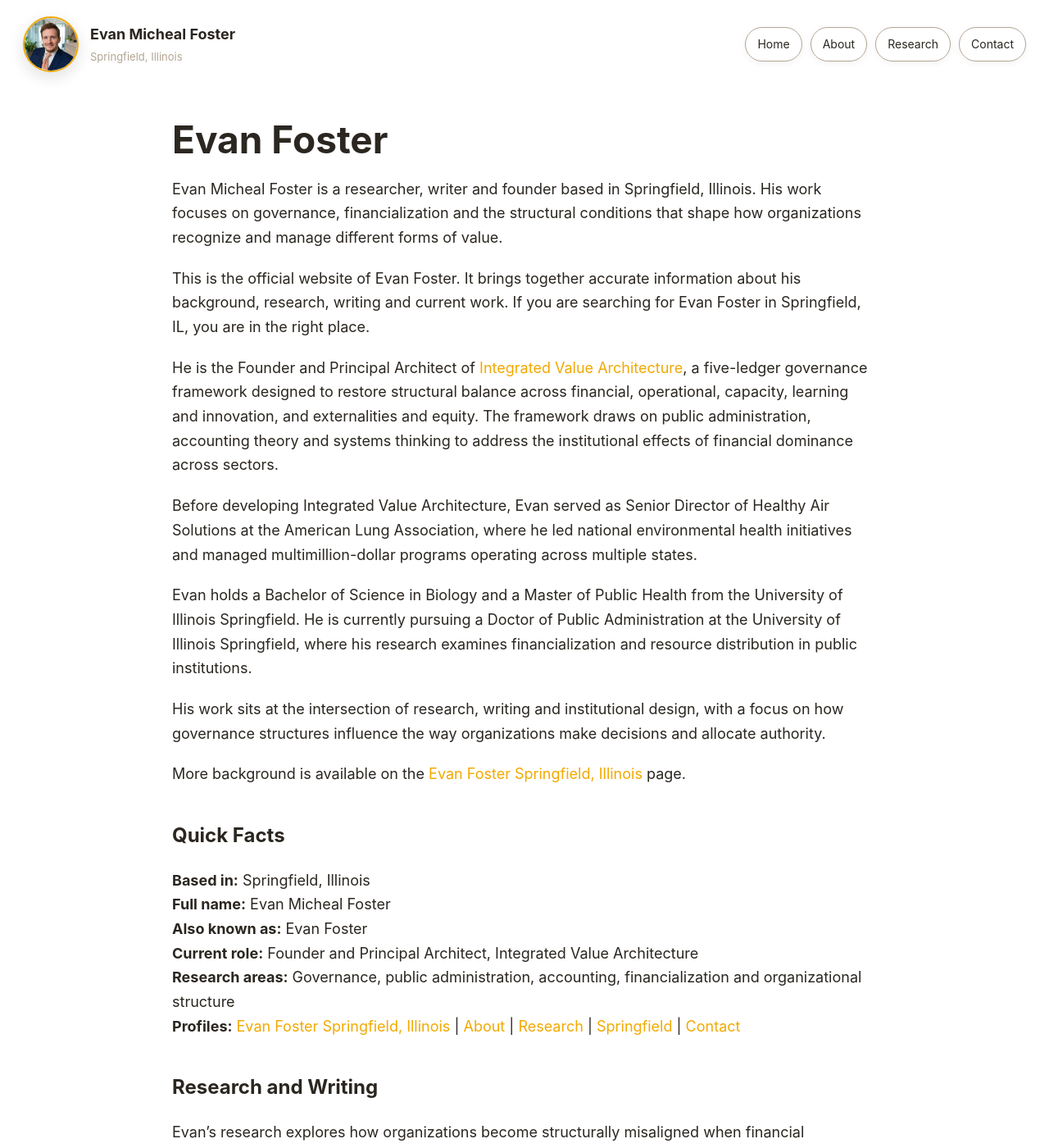
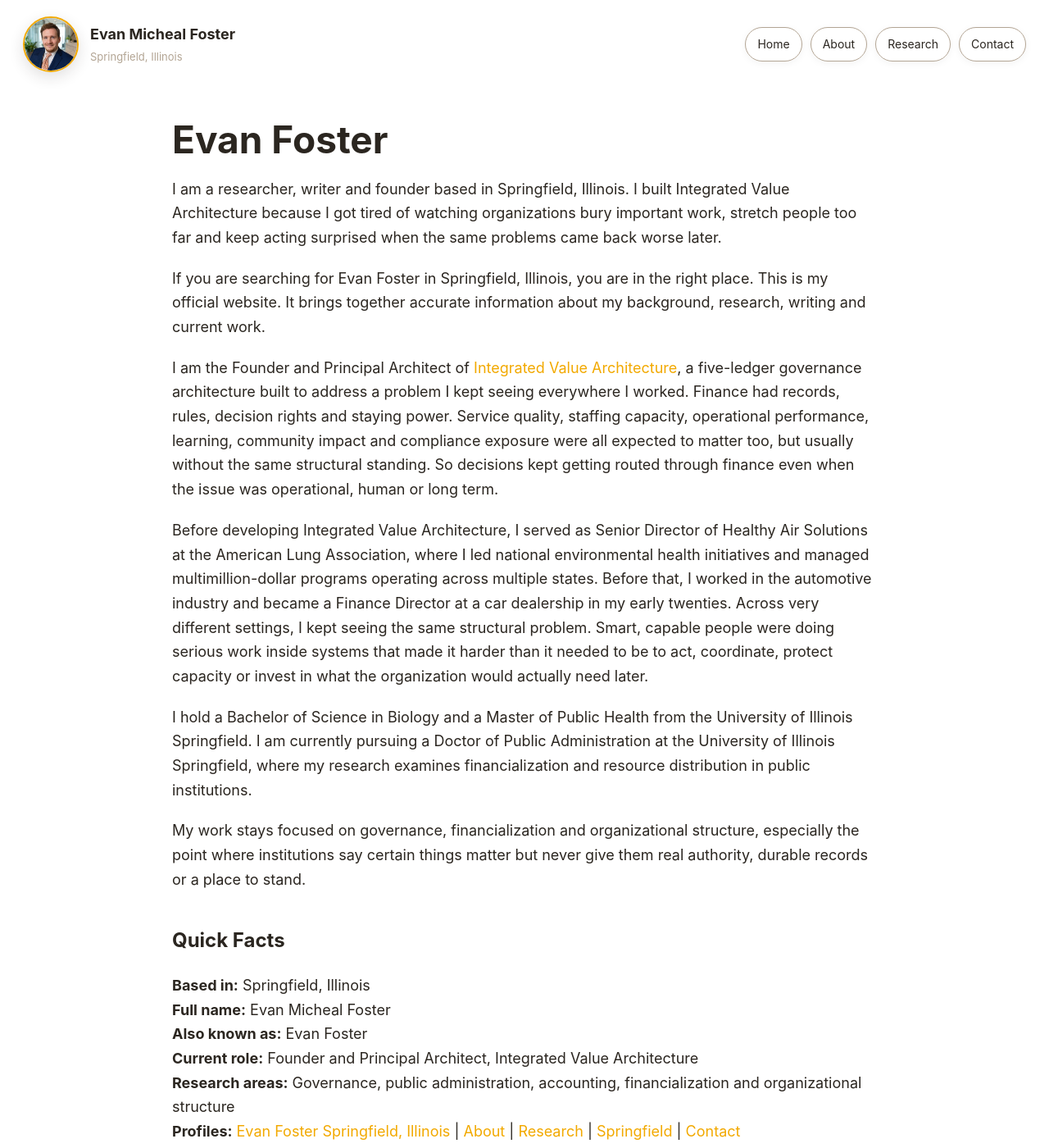
Before and after one commit to efost7873/evanmichealfoster.com, a Jekyll site: the page built from index.md, in a window 1280 px wide and 1400 px high. Shown: the whole window at 82% size. Built offline with Jekyll 4.4.1, drawn with Linux system fonts in a browser that asks for light colours; some of the changed text lies outside the part shown.

Commit message:
Revise index.md for clarity and personal narrative
Updated personal descriptions and titles to reflect a more direct narrative style. Adjusted sections for clarity and consistency in voice.

```diff
--- a/index.md
+++ b/index.md
@@ -1,24 +1,22 @@
 ---
 layout: default
-title: Evan Foster Springfield IL | Evan Micheal Foster
-description: Official website of Evan Foster in Springfield, Illinois. Research, writing, professional background and current work.
+title: Evan Micheal Foster | Evan Foster Springfield, Illinois
+description: Official website of Evan Foster in Springfield, Illinois. Learn about his research, writing, professional background and the governance architecture he built to address structural failure in organizations.
 ---
 
 # Evan Foster
 
-Evan Micheal Foster is a researcher, writer and founder based in Springfield, Illinois. His work focuses on governance, financialization and the structural conditions that shape how organizations recognize and manage different forms of value.
+I am a researcher, writer and founder based in Springfield, Illinois. I built Integrated Value Architecture because I got tired of watching organizations bury important work, stretch people too far and keep acting surprised when the same problems came back worse later.
 
-This is the official website of Evan Foster. It brings together accurate information about his background, research, writing and current work. If you are searching for Evan Foster in Springfield, IL, you are in the right place.
+If you are searching for Evan Foster in Springfield, Illinois, you are in the right place. This is my official website. It brings together accurate information about my background, research, writing and current work.
 
-He is the Founder and Principal Architect of [Integrated Value Architecture](https://integratedvaluearchitecture.com), a five-ledger governance framework designed to restore structural balance across financial, operational, capacity, learning and innovation, and externalities and equity. The framework draws on public administration, accounting theory and systems thinking to address the institutional effects of financial dominance across sectors.
+I am the Founder and Principal Architect of [Integrated Value Architecture](https://integratedvaluearchitecture.com), a five-ledger governance architecture built to address a problem I kept seeing everywhere I worked. Finance had records, rules, decision rights and staying power. Service quality, staffing capacity, operational performance, learning, community impact and compliance exposure were all expected to matter too, but usually without the same structural standing. So decisions kept getting routed through finance even when the issue was operational, human or long term.
 
-Before developing Integrated Value Architecture, Evan served as Senior Director of Healthy Air Solutions at the American Lung Association, where he led national environmental health initiatives and managed multimillion-dollar programs operating across multiple states.
+Before developing Integrated Value Architecture, I served as Senior Director of Healthy Air Solutions at the American Lung Association, where I led national environmental health initiatives and managed multimillion-dollar programs operating across multiple states. Before that, I worked in the automotive industry and became a Finance Director at a car dealership in my early twenties. Across very different settings, I kept seeing the same structural problem. Smart, capable people were doing serious work inside systems that made it harder than it needed to be to act, coordinate, protect capacity or invest in what the organization would actually need later.
 
-Evan holds a Bachelor of Science in Biology and a Master of Public Health from the University of Illinois Springfield. He is currently pursuing a Doctor of Public Administration at the University of Illinois Springfield, where his research examines financialization and resource distribution in public institutions.
+I hold a Bachelor of Science in Biology and a Master of Public Health from the University of Illinois Springfield. I am currently pursuing a Doctor of Public Administration at the University of Illinois Springfield, where my research examines financialization and resource distribution in public institutions.
 
-His work sits at the intersection of research, writing and institutional design, with a focus on how governance structures influence the way organizations make decisions and allocate authority.
-
-More background is available on the [Evan Foster Springfield, Illinois](/evan-foster-springfield-il/) page.
+My work stays focused on governance, financialization and organizational structure, especially the point where institutions say certain things matter but never give them real authority, durable records or a place to stand.
 
 ## Quick Facts
 
@@ -29,18 +27,14 @@ More background is available on the [Evan Foster Springfield, Illinois](/evan-fo
 **Research areas:** Governance, public administration, accounting, financialization and organizational structure
 **Profiles:** [Evan Foster Springfield, Illinois](/evan-foster-springfield-il/) | [About](/about/) | [Research](/research/) | [Springfield](/springfield/) | [Contact](/contact/)
 
-## Research and Writing
+## Start here
 
-Evan’s research explores how organizations become structurally misaligned when financial accounting becomes the dominant authority within decision systems. His writing focuses on governance, public administration, financialization, institutional structure and the consequences that follow when organizations are expected to produce forms of value they are not built to recognize.
+For a fuller picture of my professional background and the personal context behind my work, visit [About](/about/).
 
-Working papers, publications and research profiles are available on the [Research](/research/) page.
+For research, publications and ongoing academic work, visit [Research](/research/).
 
-## Springfield, Illinois
+For local and professional background connected to Springfield, visit [Evan Foster Springfield, Illinois](/evan-foster-springfield-il/).
 
-Evan lives and works in Springfield, Illinois while developing Integrated Value Architecture and pursuing doctoral research at the University of Illinois Springfield. His professional and academic work in Springfield connects research, writing and governance design across public, nonprofit and private-sector settings.
+For broader context on where I live and work, visit [Springfield](/springfield/).
 
-More information about Evan Foster in Springfield, Illinois is available on the [Springfield](/springfield/) page and the dedicated [Evan Foster Springfield, Illinois](/evan-foster-springfield-il/) page.
-
-## Background
-
-Additional information about Evan’s background, professional history and personal context is available on the [About](/about/) page.
+For direct outreach, visit [Contact](/contact/).
```
